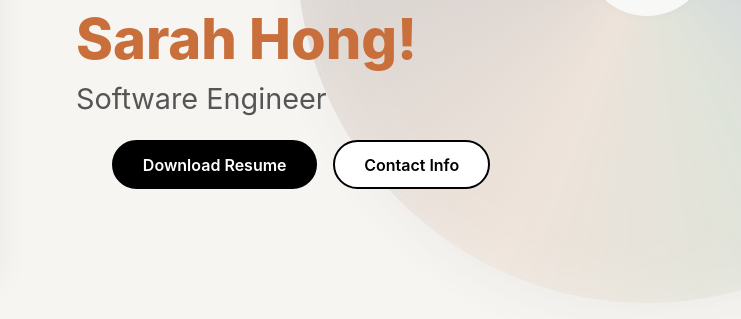
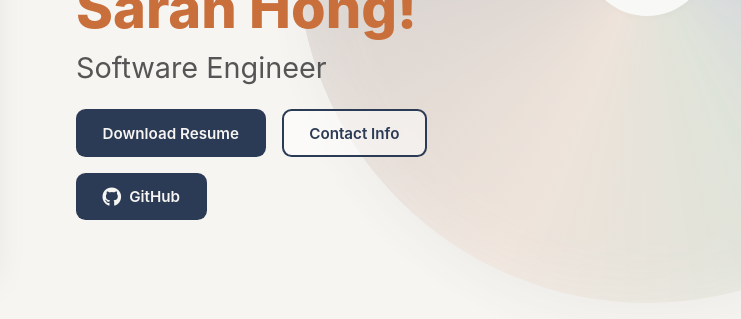
Before and after one commit to srxsyd/personal-website, a website built with Vite: page index.html in a window 1280 px wide. Shown: the part 317-636 px from the top of the page, 539-1280 px from the left. Built offline with nearby package versions, Linux system fonts and the light colour scheme.

Commit message:
home github button

```diff
--- a/index.html
+++ b/index.html
@@ -1,6 +1,7 @@
 <!DOCTYPE html>
 <html lang="en">
 <head>
+    <link rel="stylesheet" href="https://cdnjs.cloudflare.com/ajax/libs/font-awesome/6.4.2/css/all.min.css">
     <meta charset="UTF-8">
     <meta name="viewport" content="width=device-width, initial-scale=1.0">
     <title>My Portfolio</title>
@@ -30,8 +31,11 @@
             <h1>Sarah Hong!</h1>
             <p class="title">Software Engineer</p>
             <div class="btn-container">
-                <a href="#" class="btn btn-dark">Download Resume</a>
-                <a href="#contact" class="btn btn-light">Contact Info</a>
+                <a href="your-resume.pdf" class="btn btn-primary" download>Download Resume</a>
+                <a href="#contact" class="btn btn-secondary">Contact Info</a>
+                <a href="https://github.com/srxsyd" target="_blank" rel="noopener noreferrer" class="btn btn-github">
+                    <i class="fa-brands fa-github"></i> GitHub
+                </a>
             </div>
         </div>
     </section>
--- a/style.css
+++ b/style.css
@@ -165,9 +165,9 @@ body {
 .btn-container {
     display: flex;
     flex-wrap: wrap;
-    justify-content: center;
     gap: 1rem;
     margin-top: 1.5rem;
+    justify-content: flex-start; /* Aligns them nicely on desktop */
 }
 
 @media (min-width: 768px) {
@@ -187,12 +187,66 @@ body {
 }
 
 .btn {
-    padding: 0.8rem 1.8rem;
-    border-radius: 2rem;
+    display: inline-flex;
+    align-items: center;
+    justify-content: center;
+    gap: 0.5rem;
+    padding: 0.8rem 1.6rem;
+    border-radius: 0.6rem;
+    font-weight: 600;
+    font-size: 0.95rem;
     text-decoration: none;
-    font-weight: 600;
-    border: 2px solid #000;
-    transition: 0.2s ease;
+    transition: all 0.2s ease;
+    box-sizing: border-box;
+}
+
+.btn-primary {
+    background-color: #2b3a55; /* Solid Midnight Slate */
+    color: #f6f5f2 !important;  /* Cream text overrides */
+    border: 1px solid transparent;
+}
+
+.btn-primary:hover {
+    background-color: #c96f3b; /* Pops to terra cotta on hover */
+    transform: translateY(-2px);
+}
+
+.btn-secondary {
+    background-color: rgba(255, 255, 255, 0.5); /* Semi-solid frosted white */
+    color: #2b3a55 !important;                  /* Midnight slate text */
+    border: 2px solid #2b3a55;                  /* Bold crisp border */
+}
+
+.btn-secondary:hover {
+    background-color: #2b3a55;
+    color: #f6f5f2 !important;
+    transform: translateY(-2px);
+}
+
+@media (max-width: 768px) {
+    .btn-container {
+        justify-content: center; /* Centers the whole cluster on your iPhone */
+        width: 100%;
+    }
+
+    .btn {
+        width: 100%; /* Forces them to match in width so they stack evenly on mobile */
+    }
+}
+
+.btn-github {
+    background-color: #2b3a55; /* Matches your bold midnight slate */
+    color: #f6f5f2;            /* Clean cream text */
+    border: 1px solid transparent;
+}
+
+.btn-github:hover {
+    background-color: #c96f3b; /* Subtle pop of your terra cotta color on hover */
+    transform: translateY(-2px);
+}
+
+.btn-github i {
+    font-size: 1.2rem; /* Makes the GitHub logo match the text scale perfectly */
 }
 
 .btn-dark {
```
